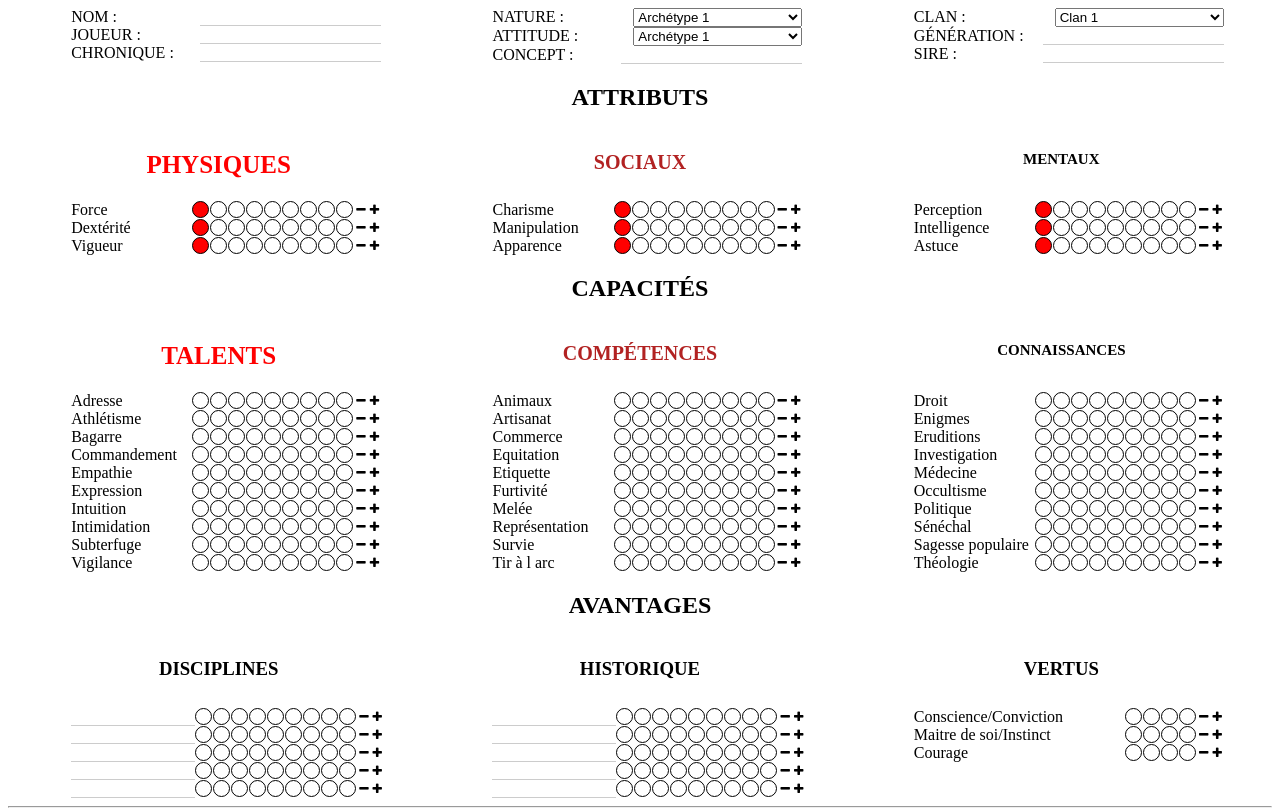
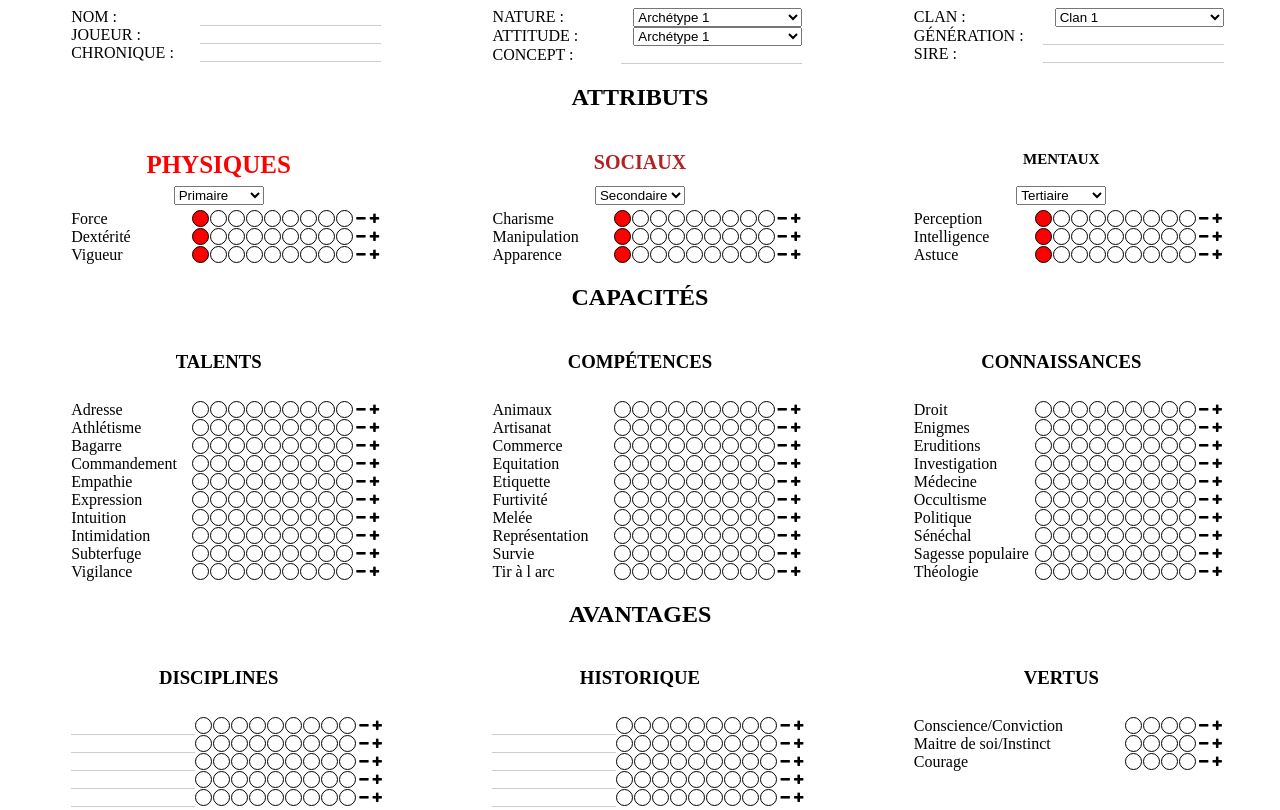
Before and after one commit to gqueste/vampireDarkAges, an Angular app: page / in a window 1280 px wide. Shown: the top 810 px of the page. Built offline with nearby package versions, Linux system fonts and the light colour scheme.

Commit message:
Importance change for Attributes

```diff
--- a/src/app/app.component.html
+++ b/src/app/app.component.html
@@ -51,7 +51,12 @@
 <h2 class="categoryTitle">Attributs</h2>
 <div class="rowContainer">
     <div *ngFor="let attribut of characterSheet.attributs">
-        <h3 class="gridItemTitle" [ngClass]="attribut.importance">{{ attribut.title }}</h3>
+        <h3 class="gridItemTitle importance" [ngClass]="attribut.importance.id">{{ attribut.title }}</h3>
+        <div class="centerDiv">
+            <select class="importance" [ngModel]="attribut.importance" (ngModelChange)="onImportanceChanged($event, attribut)">
+                <option *ngFor="let importance of IMPORTANCES" [ngValue]="importance">{{ importance.name }}</option>
+            </select>
+        </div>
         <div class="gridItem" *ngFor="let item of attribut.items">
             <span class="label">{{ item.name }}</span>
             <span class="points">
--- a/src/app/app.component.ts
+++ b/src/app/app.component.ts
@@ -24,7 +24,11 @@ export class AppComponent {
         avantages: DataService.avantages
     };
 
-    constructor () { }
+    constructor () {
+        this.characterSheet.attributs.forEach((attribut, index) => {
+            attribut.importance = this.IMPORTANCES[index];
+        });
+    }
 
     onItemPlusClick(item) {
         if (item.points < item.pointsMax) {
@@ -37,4 +41,11 @@ export class AppComponent {
             item.points --;
         }
     }
+
+    onImportanceChanged(importance, attribut) {
+        const previousSelectedImportance = attribut.importance;
+        const attributeWithSelectedImportance = this.characterSheet.attributs.find(att => att.importance.id === importance.id);
+        attributeWithSelectedImportance.importance = previousSelectedImportance;
+        attribut.importance = importance;
+    }
 }
--- a/src/app/data.service.ts
+++ b/src/app/data.service.ts
@@ -31,11 +31,20 @@ export class DataService {
     }
 
     static get importances() {
-        return {
-            primaire: 'primaire',
-            secondaire: 'secondaire',
-            tertiaire: 'tertiaire'
-        };
+        return [
+            {
+                id: 'primaire',
+                name: 'Primaire'
+            },
+            {
+                id: 'secondaire',
+                name: 'Secondaire'
+            },
+            {
+                id: 'tertiaire',
+                name: 'Tertiaire'
+            }
+        ];
     }
 
     static get attributs() {
@@ -43,7 +52,7 @@ export class DataService {
             {
                 id: 'physiques',
                 title: 'Physiques',
-                importance: DataService.importances.primaire,
+                importance: undefined,
                 items: [
                     {
                         name: 'Force',
@@ -68,7 +77,7 @@ export class DataService {
             {
                 id: 'sociaux',
                 title: 'Sociaux',
-                importance: DataService.importances.secondaire,
+                importance: undefined,
                 items: [
                     {
                         name: 'Charisme',
@@ -93,7 +102,7 @@ export class DataService {
             {
                 id: 'mentaux',
                 title: 'Mentaux',
-                importance: DataService.importances.tertiaire,
+                importance: undefined,
                 items: [
                     {
                         name: 'Perception',
@@ -123,7 +132,7 @@ export class DataService {
             {
                 id: 'talents',
                 title: 'Talents',
-                importance: DataService.importances.primaire,
+                importance: DataService.importances[0],
                 items: [
                     {
                         name: 'Adresse',
@@ -190,7 +199,7 @@ export class DataService {
             {
                 id: 'competences',
                 title: 'Compétences',
-                importance: DataService.importances.secondaire,
+                importance: DataService.importances[1],
                 items: [
                     {
                         name: 'Animaux',
@@ -257,7 +266,7 @@ export class DataService {
             {
                 id: 'connaissances',
                 title: 'Connaissances',
-                importance: DataService.importances.tertiaire,
+                importance: DataService.importances[2],
                 items: [
                     {
                         name: 'Droit',
--- a/src/styles.css
+++ b/src/styles.css
@@ -138,3 +138,11 @@ input .value {
 .smallButton:hover {
     cursor: pointer;
 }
+
+.centerDiv {
+    text-align: center;
+}
+
+.importance {
+    margin-bottom: 5px;
+}
```
